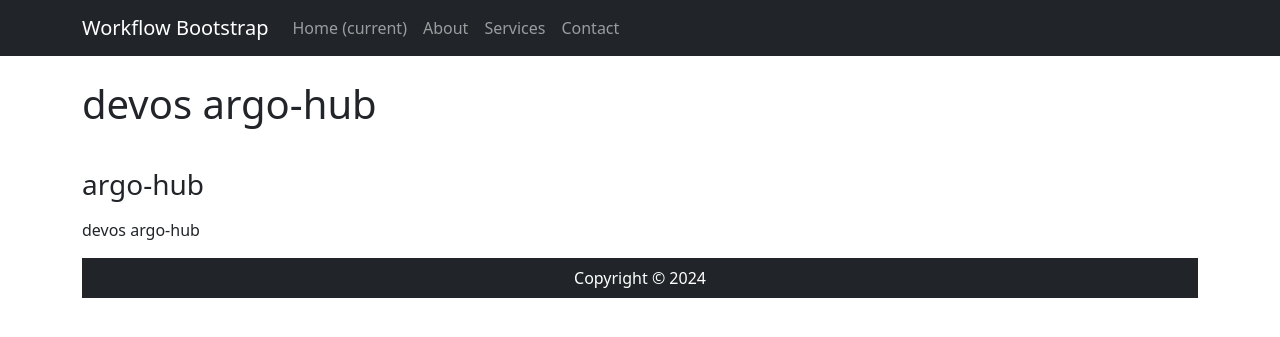
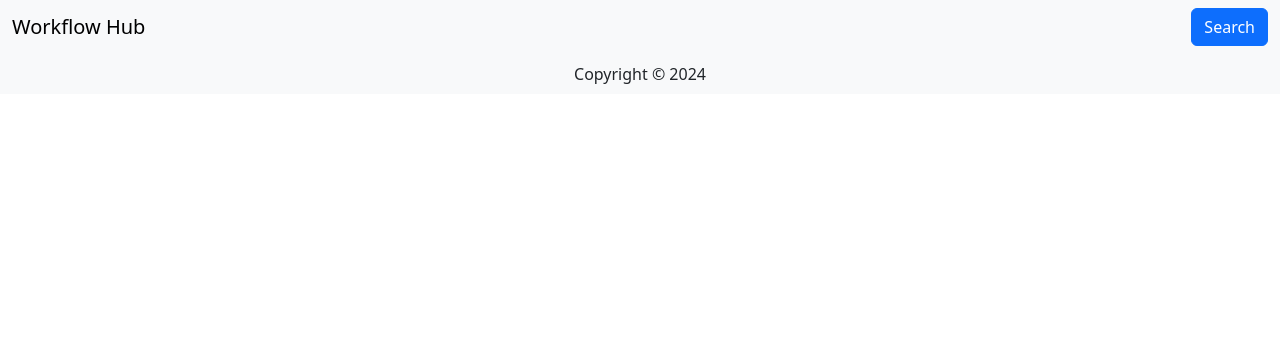
Before and after one commit to hoyazzang91/argo-demo, a Jekyll site: the page built from index.html, in a window 1280 px wide. Shown: the top 337 px of the page. Built offline with Jekyll 4.4.1, drawn with Linux system fonts in a browser that asks for light colours.

Commit message:
fix site

```diff
--- a/_config.yml
+++ b/_config.yml
@@ -1,6 +1,6 @@
 url: "" # the base hostname & protocol for your site, e.g. http://example.com
 baseurl: "" # the subpath of your site, e.g. /blog
-title: Workflow Bootstrap
+title: Workflow Hub
 
 sass:
   sass_dir: css
@@ -10,3 +10,8 @@ collections:
   workflows:
     output: true
     relative_directory: true
+
+markdown: kramdown
+
+kramdown:
+  hard_wrap: true
--- a/_includes/footer.html
+++ b/_includes/footer.html
@@ -1,6 +1,6 @@
-<footer class="py-2 bg-dark">
+<footer class="py-2 bg-body-tertiary">
   <div class="container">
-    <p class="m-0 text-center text-white">
+    <p class="m-0 text-center text-dark">
       Copyright &copy; {{ site.time | date: '%Y' }}
     </p>
   </div>
--- a/_includes/navbar.html
+++ b/_includes/navbar.html
@@ -1,35 +1,41 @@
-<nav class="navbar navbar-expand-lg navbar-dark bg-dark">
-  <div class="container">
-    <a class="navbar-brand" href="#">{{ site.title }}</a>
-    <button
-        class="navbar-toggler"
-        type="button"
-        data-toggle="collapse"
-        data-target="#navbarResponsive"
-        aria-controls="navbarResponsive"
-        aria-expanded="false"
-        aria-label="Toggle navigation"
-    >
+<nav class="navbar navbar-expand-lg bg-body-tertiary">
+  <div class="container-fluid">
+    <a class="navbar-brand mb-0 h1" href="#">{{ site.title }}</a>
+    <button class="navbar-toggler" type="button" data-bs-toggle="collapse" data-bs-target="#navbarScroll" aria-controls="navbarScroll" aria-expanded="false" aria-label="Toggle navigation">
       <span class="navbar-toggler-icon"></span>
     </button>
-    <div class="collapse navbar-collapse" id="navbarResponsive">
-      <ul class="navbar-nav ml-auto">
-        <li class="nav-item active">
-          <a class="nav-link" href="#"
-          >Home
-            <span class="sr-only">(current)</span>
-          </a>
-        </li>
-        <li class="nav-item">
-          <a class="nav-link" href="#">About</a>
-        </li>
-        <li class="nav-item">
-          <a class="nav-link" href="#">Services</a>
-        </li>
-        <li class="nav-item">
-          <a class="nav-link" href="#">Contact</a>
-        </li>
-      </ul>
+    <button type="button" class="btn btn-primary" data-bs-toggle="modal" data-bs-target="#exampleModal">
+      Search
+    </button>
+  </div>
+</nav>
+
+
+<div class="modal fade" id="exampleModal" tabindex="-1" aria-labelledby="exampleModalLabel" aria-hidden="true">
+  <div class="modal-dialog">
+    <div class="modal-content">
+      <div class="modal-header">
+        <h1 class="modal-title fs-5" id="exampleModalLabel">Modal title</h1>
+        <button type="button" class="btn-close" data-bs-dismiss="modal" aria-label="Close"></button>
+      </div>
+      <div class="modal-body">
+        <i class="fa fa-search" aria-hidden="true"></i>
+        <input class="form-control me-2" type="search" id="search-input" placeholder="Search" aria-label="Search">
+        <ul id="results-container"></ul>
+      </div>
     </div>
   </div>
-</nav>
+</div>
+
+<script src="/js/simple-jekyll-search.min.js" type="text/javascript"></script>
+
+
+<script>
+  SimpleJekyllSearch({
+    searchInput: document.getElementById('search-input'),
+    resultsContainer: document.getElementById('results-container'),
+    searchResultTemplate: '<li><a href="{url}?query={query}" title="{desc}">{title}</a></li>',
+    noResultsText: '<p>No results found!</p>',
+    json: '/search.json'
+  })
+</script>
--- a/_layouts/default.html
+++ b/_layouts/default.html
@@ -1,5 +1,9 @@
+---
+layout: compress
+---
+
 <!DOCTYPE html>
-<html lang="en">
+<html>
   {% include header.html %}
   <body>
     {% include navbar.html %}
--- a/index.html
+++ b/index.html
@@ -1,33 +1,24 @@
 ---
 layout: default
-title: Home
 ---
-
-<h1 class="my-4">
-  devos argo-hub
-</h1>
-
 <div class="row">
-  <div class="col-md-8">
-    <h3 class="my-3">argo-hub</h3>
-    <p>
-      devos argo-hub
-    </p>
-  </div>
   <div class="row">
     {% assign sorted_array = site.workflows | sort: "title" %}
     {% for workflow in sorted_array %}
     <div class="col-md-3 col-sm-6 mb-4">
-      <div class="card" style="width: 18rem;">
-        {% if workflow.icon %}
-        <img src="..." class="card-img-top" alt="...">
-        {% endif %}
-        <div class="card-body">
-          <h5 class="card-title">{{ workflow.title }}</h5>
-          <p class="card-text">{{ workflow.brief }}</p>
-          <a href="{{ workflow.url }}" class="btn btn-primary">Get More</a>
+      <a href="{{ workflow.url | prepend: site.baseurl }}" class="link-underline-light">
+        <div class="card" style="width: 18rem;border: 0;">
+          {% if workflow.icon %}
+          <img class="card-img-top" style="height: 8rem; object-fit: cover" src="{{ workflow.icon }}" alt="{{workflow.title}}">
+          {% endif %}
+          <div class="card-body">
+            <h2 class="panel-title">{{ workflow.title | truncate: 25 }}</h2>
+            <p class="p-0 my-1 mx-0"><span class="post-meta"><small>version: {{ workflow.version }}</small></span></p>
+            <p class="card-text">{{ workflow.descriptoin | strip_html | strip_newlines | truncate: 150 }}</p>
+          </div>
         </div>
-      </div>
+      </a>
     </div>
     {% endfor %}
+  </div>
 </div>
--- /dev/null
+++ b/search.json
@@ -0,0 +1,14 @@
+---
+layout: none
+---
+[
+  {% for post in site.workflows %}
+    {
+      "title"    : "{{ post.title | escape }}",
+      "category" : "{{ post.category }}",
+      "tags"     : "{{ post.tags | join: ', ' }}",
+      "url"      : "{{ site.baseurl }}{{ post.url }}",
+      "date"     : "{{ post.date }}"
+    } {% unless forloop.last %},{% endunless %}
+  {% endfor %}
+]
```
Also changed, not shown: _layouts/page.html (added, +11 -0 lines), js/simple-jekyll-search.min.js (added).
